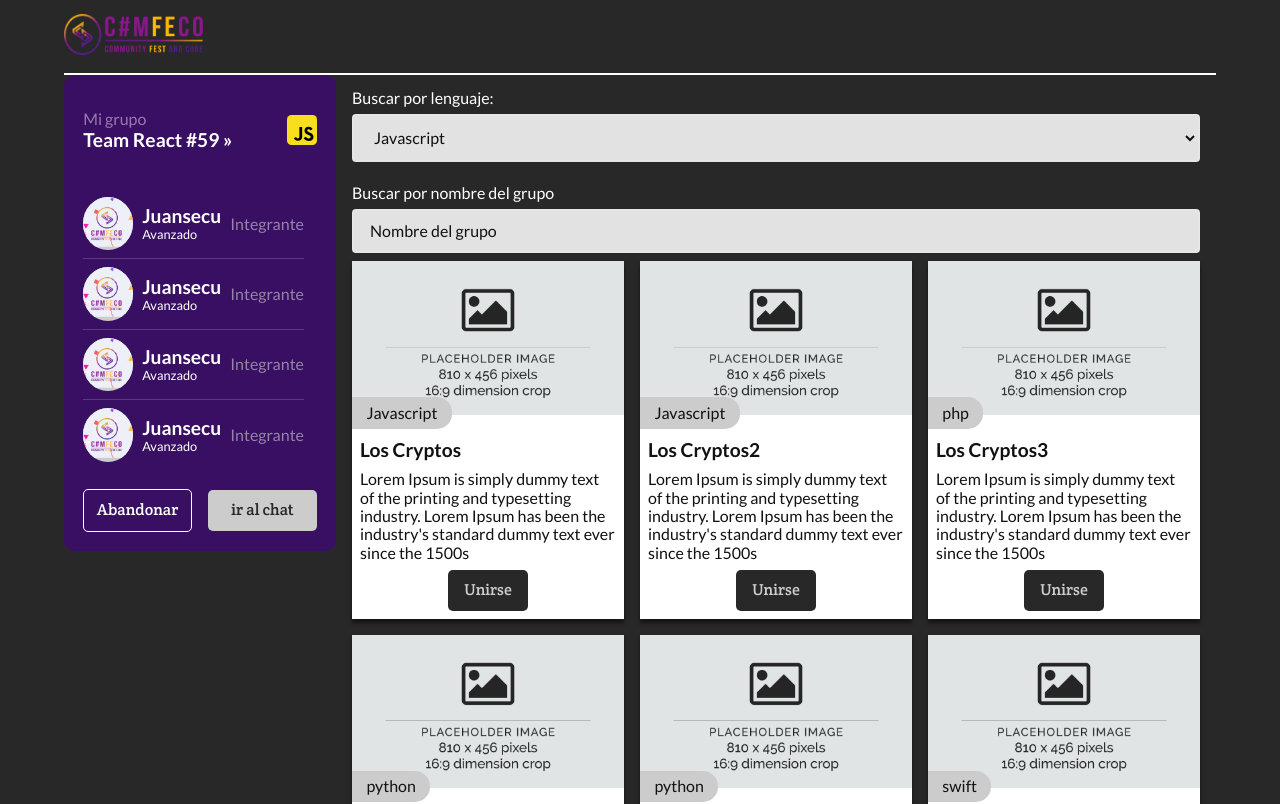
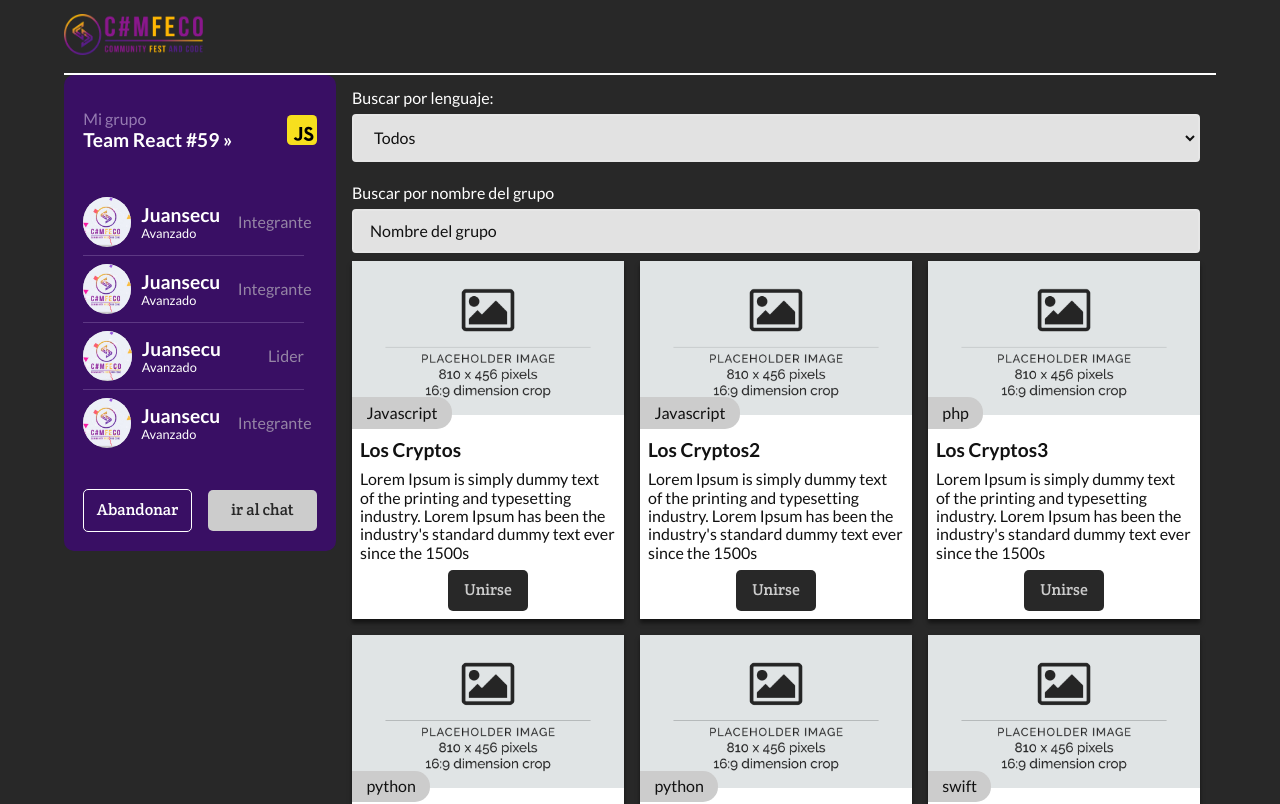
Before and after one commit to Comunidad-de-Programadores/team-react-59-comfeco, a Next.js app: page /grupos in a window 1280 px wide. Shown: the top 804 px of the page. Built offline with nearby package versions, Linux system fonts and the light colour scheme.

Commit message:
cambio de grupos

```diff
--- /dev/null
+++ b/components/group/Groups.js
@@ -0,0 +1,59 @@
+import React, { useState, useEffect } from "react";
+import Group from './Group'
+
+const Groups = ({grupos}) =>{
+    const [listGroup, setListGroup] = useState([grupos]);
+    const [ search, setSearch ] = useState("");
+    const [ filteredGroup, setFilteredGroup ] = useState([]);
+
+
+    const changeLanguage = (language) => {
+        const id = Number(language);
+        if( id !== 0 ){
+            setFilteredGroup(
+                listGroup[0].filter( (group) => group.tag[0].id === id) );
+        }else{
+            setFilteredGroup(
+                listGroup[0].filter( (group) => group )
+            );
+        }
+    }
+
+    useEffect(() => {
+        setFilteredGroup(
+            listGroup[0].filter((group) => group.name.toLowerCase().includes(search.toLowerCase()) )
+        );
+    }, [search, listGroup]);
+    return (
+        <>
+        <form>
+            <div className="form-group">
+                <label htmlFor="language">Buscar por lenguaje:</label>
+                <select onChange={(event) => changeLanguage(event.target.value)} className="control-form form-default form-fullwidth" name="language" id="language">
+                    <option value="0">Todos</option>
+                    <option value="1">Javascript</option>
+                    <option value="2">php</option>
+                    <option value="3">python</option>
+                    <option value="4">swift</option>
+                    <option value="5">java</option>
+                </select>
+            </div>
+            <div className="form-group">
+                <label htmlFor="name_group">Buscar por nombre del grupo</label>
+                <input className="control-form form-default form-fullwidth" onChange={(e) => setSearch(e.target.value)} type="text" placeholder="Nombre del grupo" id="name_group" />
+            </div>
+        </form>
+
+
+        <div className="row">
+            {filteredGroup.map((group) => (
+                <div key={group.id}  className="col-xs-12 col-md-4">
+                    <Group data={group}/>
+                </div>
+            ))}
+        </div>
+        </>
+    )
+}
+
+export default Groups;
--- a/components/group/MyGroup.js
+++ b/components/group/MyGroup.js
@@ -53,7 +53,7 @@ const MyGroup = (group) => {
                         <div className="card-group-title_nivel">Avanzado</div>
                     </div>
                     <div className="card-group-rango">
-                        Integrante
+                        Lider
                     </div>
                 </div>
                 <div className="card-group">
--- a/pages/grupos.js
+++ b/pages/grupos.js
@@ -1,7 +1,7 @@
 import React from "react";
 import Layout from '../components/general/Layout';
 import MyGroup from '../components/group/MyGroup';
-import Group from '../components/group/Group';
+import Groups from '../components/group/Groups';
 
 const Grupos = ({list_group}) => {
 
@@ -14,33 +14,7 @@ const Grupos = ({list_group}) => {
                             <MyGroup />
                         </div>
                         <div className="col-xs-12 col-md-9">
-                            {/*<!--Buscador --> */}
-                            <form>
-                                <div className="form-group">
-                                    <label htmlFor="cars">Buscar por lenguaje:</label>
-                                    <select className="control-form form-default form-fullwidth" name="cars" id="cars">
-                                        <option value="1">Javascript</option>
-                                        <option value="2">php</option>
-                                        <option value="3">python</option>
-                                        <option value="4">swift</option>
-                                        <option value="5">java</option>
-                                    </select>
-                                </div>
-                                <div className="form-group">
-                                    <label htmlFor="name_group">Buscar por nombre del grupo</label>
-                                    <input className="control-form form-default form-fullwidth" type="text" placeholder="Nombre del grupo" id="name_group" />
-                                </div>
-                            </form>
-
-
-                            <div className="row">
-                                {list_group.map((group) => (
-                                    <div className="col-xs-12 col-md-4">
-                                        <Group key={group.id} data={group}/>
-                                    </div>
-                                ))}
-                            </div>
-
+                            <Groups grupos={list_group} />
                         </div>
                     </div>
                 </div>
@@ -54,9 +28,6 @@ export default Grupos;
 export async function getStaticProps() {
     const res = await fetch('http://localhost:3000/api/list_group')
     const list_group = await res.json()
-
-    // By returning { props: posts }, the Blog component
-    // will receive `posts` as a prop at build time
     return {
       props: {
         list_group,
--- a/styles/group/group.scss
+++ b/styles/group/group.scss
@@ -11,12 +11,16 @@
         border-radius: 50%;
         background: #ccc;
         overflow: hidden;
+        width: 50px;
+        height: 50px;
         img{
             width: 100%;
         }
     }
 
     .card-group-title{
+        width: 50%;
+        padding-left: 10px;
         .card-group-title_name{
             font-weight: bold;
             font-size: 1.2em;
@@ -27,6 +31,8 @@
     }
     .card-group-rango{
         color: #9585a5;
+        width: 30%;
+        text-align: right;
     }
     &:first-child{
         border-top: 0;
```
